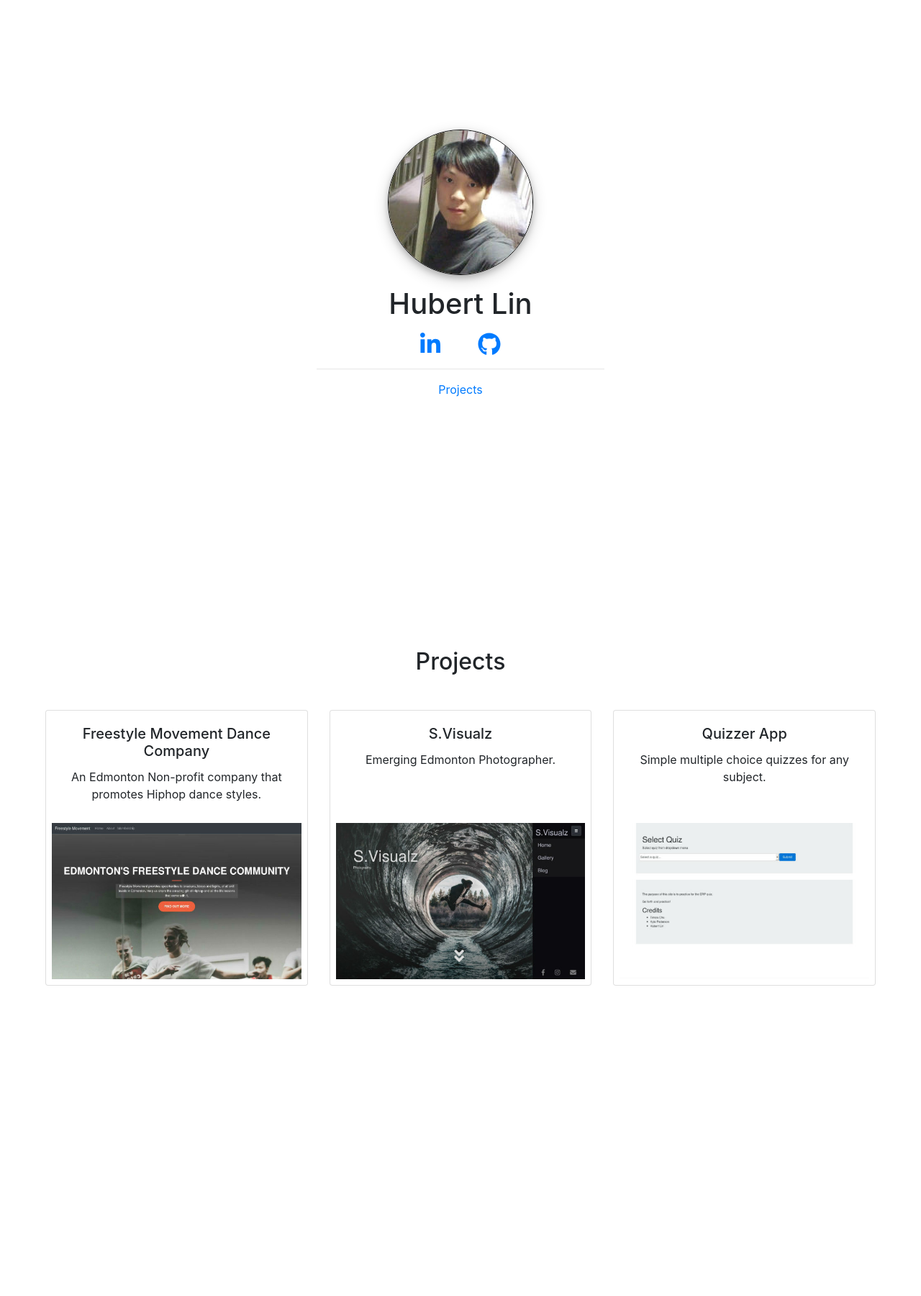
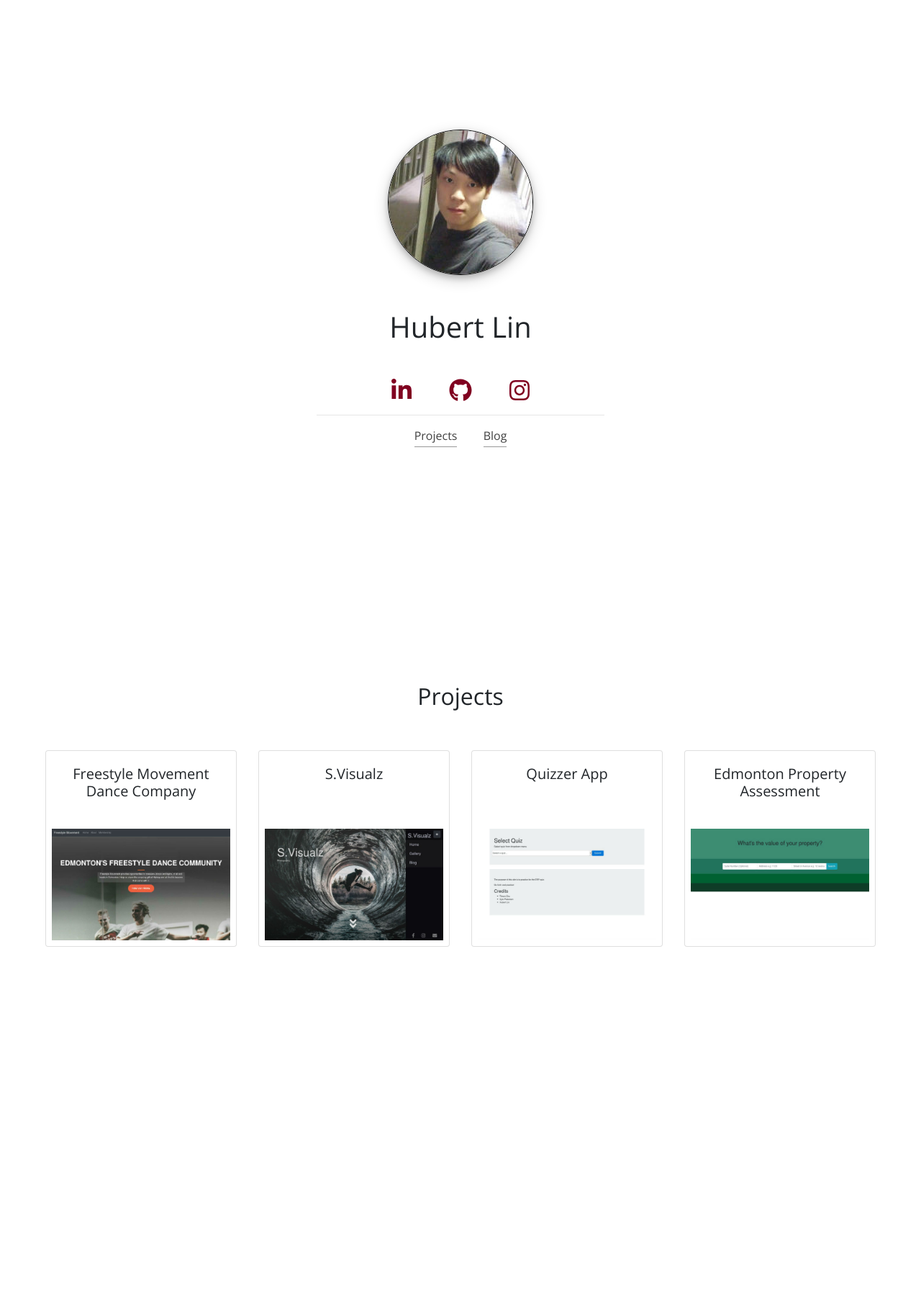
Before and after one commit to linhub15/hubertlin-site, a Jekyll site: the page built from index.html, in a window 1280 px wide. Shown: the whole page at 72% size. Built offline with Jekyll 4.4.1, drawn with Linux system fonts in a browser that asks for light colours; nearby versions of some CDN libraries.

Commit message:
Link Colors

```diff
--- a/_config.yml
+++ b/_config.yml
@@ -23,6 +23,7 @@ baseurl: "" # the subpath of your site, e.g. /blog
 url: "" # the base hostname & protocol for your site, e.g. http://example.com
 linkedin_username: linhub15
 github_username: linhub15
+instagram_username: link_ct
 
 
 # Build settings
--- a/_data/nav.yml
+++ b/_data/nav.yml
@@ -1,3 +1,5 @@
 pages:
 - title: Projects
   url: '#projects'
+- title: Blog
+  url: '#blog'
--- a/_includes/footer.html
+++ b/_includes/footer.html
@@ -8,7 +8,7 @@
 <script src="https://maxcdn.bootstrapcdn.com/bootstrap/4.0.0/js/bootstrap.min.js" integrity="sha384-JZR6Spejh4U02d8jOt6vLEHfe/JQGiRRSQQxSfFWpi1MquVdAyjUar5+76PVCmYl" crossorigin="anonymous"></script>
 
 <!-- Font Awesome 5.0.6 JavaScript -->
-<script defer src="https://use.fontawesome.com/releases/v5.0.6/js/all.js"></script>
+<script src="https://use.fontawesome.com/releases/v5.0.6/js/all.js"></script>
 
 
 <!-- Site.js -->
--- a/_includes/head.html
+++ b/_includes/head.html
@@ -16,7 +16,7 @@
 <link rel="stylesheet" href="/css/site.css">
 
 <!-- Google Fonts -->
-
+<link href="https://fonts.googleapis.com/css?family=Open+Sans:300" rel="stylesheet">
 
 <!-- Favicons -->
 
--- a/css/site.scss
+++ b/css/site.scss
@@ -2,6 +2,7 @@
 ---
 html, body {
   height: 100%;
+  font-family: 'Open Sans', sans-serif;
 }
 body {
   text-align: center;
@@ -28,3 +29,35 @@ section {
 hr {
   width: 400px;
 }
+.social-media-bar a {
+  transition: .2s ease;
+  color: rgb(128, 0, 32);
+}
+.social-media-bar a:hover {
+  color: rgba(128, 0, 32, 0.5);
+}
+// Nav Item
+nav a.nav-item {
+  transition: .2s ease;
+  color: rgba(0,0,0,0.75);
+  padding: auto;
+  border-bottom: 1px solid;
+  border-color: rgba(0,0,0,0.4);
+  width: 30px;
+}
+nav a.nav-item:link {
+
+}
+nav a.nav-item:visited {
+
+}
+nav a.nav-item:hover {
+  text-decoration: none;
+  color: rgba(0,0,0,1);
+  border-color: rgba(0,0,0,1);
+  text-shadow: 0 0 1px rgba(0,0,0,0.5);
+}
+
+nav a.nav-item:active {
+
+}
--- a/index.html
+++ b/index.html
@@ -4,27 +4,26 @@ layout: default
 
 <section id="landing">
   <img class="img-circle img-fancy" src="/images/hubert-lin.jpg" alt="Selfie of Hubert Lin in a Hong Kong apartment hallway">
-  <h1 class="my-3">Hubert Lin</h1>
+  <h1 class="my-5">Hubert Lin</h1>
   <div class="social-media-bar">
-    <a class="p-4" href="https://www.linkedin.com/in/{{ site.linkedin_username }}" target="_blank"><i class="fab fa-linkedin-in fa-2x"></i></a>
-    <a class="p-4" href="https://www.github.com/{{ site.github_username }}" target="_blank"><i class="fab fa-github fa-2x"></i>
-  </a>
+    <a class="px-4" href="https://www.linkedin.com/in/{{ site.linkedin_username }}" target="_blank"><i class="fab fa-linkedin-in fa-2x"></i></a>
+    <a class="px-4" href="https://www.github.com/{{ site.github_username }}" target="_blank"><i class="fab fa-github fa-2x"></i></a>
+    <a class="px-4" href="https://www.instagram.com/{{ site.instagram_username }}" target="_blank"><i class="fab fa-instagram fa-2x"></i></a>
   </div>
   <hr>
   <nav>
   {% for page in site.data.nav.pages %}
-    <a href="{{ page.url }}">{{ page.title }}</a>
+    <a class="nav-item pb-1 mx-3" href="{{ page.url }}">{{ page.title }}</a>
   {% endfor %}
   </nav>
 </section>
 
 <section id="projects">
-  <h2 class="mb-5">Projects</h2>
+  <h2 class="py-5">Projects</h2>
 <div class="card-deck mx-5">
   <div class="card">
     <div class="card-body">
       <h5 class="card-title">Freestyle Movement Dance Company</h5>
-      <p class="card-text">An Edmonton Non-profit company that promotes Hiphop dance styles.</p>
     </div>
     <a href="https://freestylemovement.ca" target="_blank">
       <img class="card-img p-2" src="/images/freestylemovement.jpg" alt="Home page screen shot of freestylemovement.ca.">
@@ -34,21 +33,28 @@ layout: default
   <div class="card">
     <div class="card-body">
       <h5 class="card-title">S.Visualz</h5>
-      <p class="card-text">Emerging Edmonton Photographer.</p>
     </div>
     <a href="https://svisualz.com" target="_blank">
-      <img class="card-img p-2" src="/images/svisualz.jpg" alt="Home page screen shot of SVisualz.com.">
+    <img class="card-img p-2" src="/images/svisualz.jpg" alt="Home page screen shot of SVisualz.com.">
     </a>
   </div>
 
   <div class="card">
     <div class="card-body">
       <h5 class="card-title">Quizzer App</h5>
-      <p class="card-text">Simple multiple choice quizzes for any subject.</p>
     </div>
     <a href="http://quizzerapp.hlink.ca" target="_blank">
       <img class="card-img p-2" src="/images/quizzerapp.jpg" alt="Home page screen shot of Quizzerapp.hlink.ca.">
     </a>
   </div>
+
+  <div class="card">
+    <div class="card-body">
+      <h5 class="card-title">Edmonton Property Assessment</h5>
+    </div>
+    <a href="http://propertyvaluefinder.hlink.ca/" target="_blank">
+      <img class="card-img p-2" src="/images/propertyvaluefinder.jpg" alt="Home page screen shot of Y.E.G. Property Value Finder app.">
+    </a>
+  </div>
 </div>
 </section>
```
Also changed, not shown: images/propertyvaluefinder.jpg (added).
